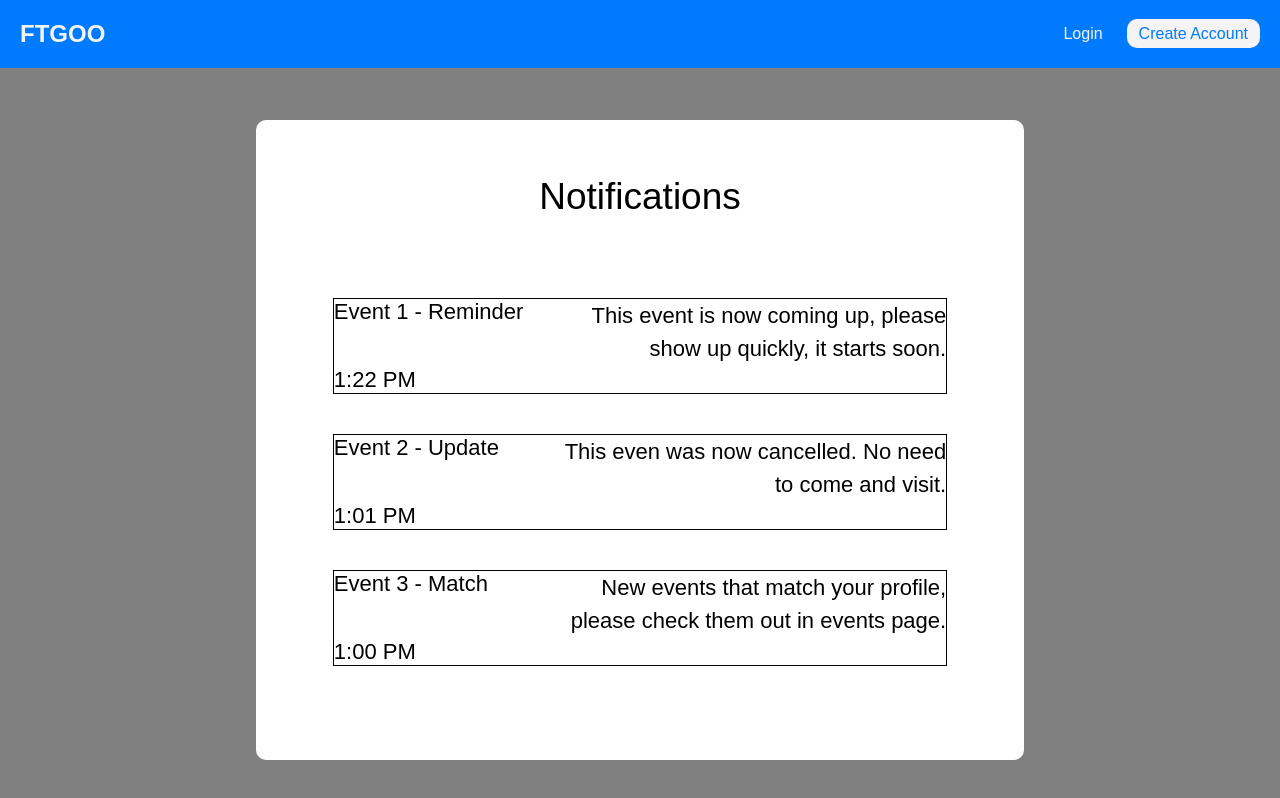
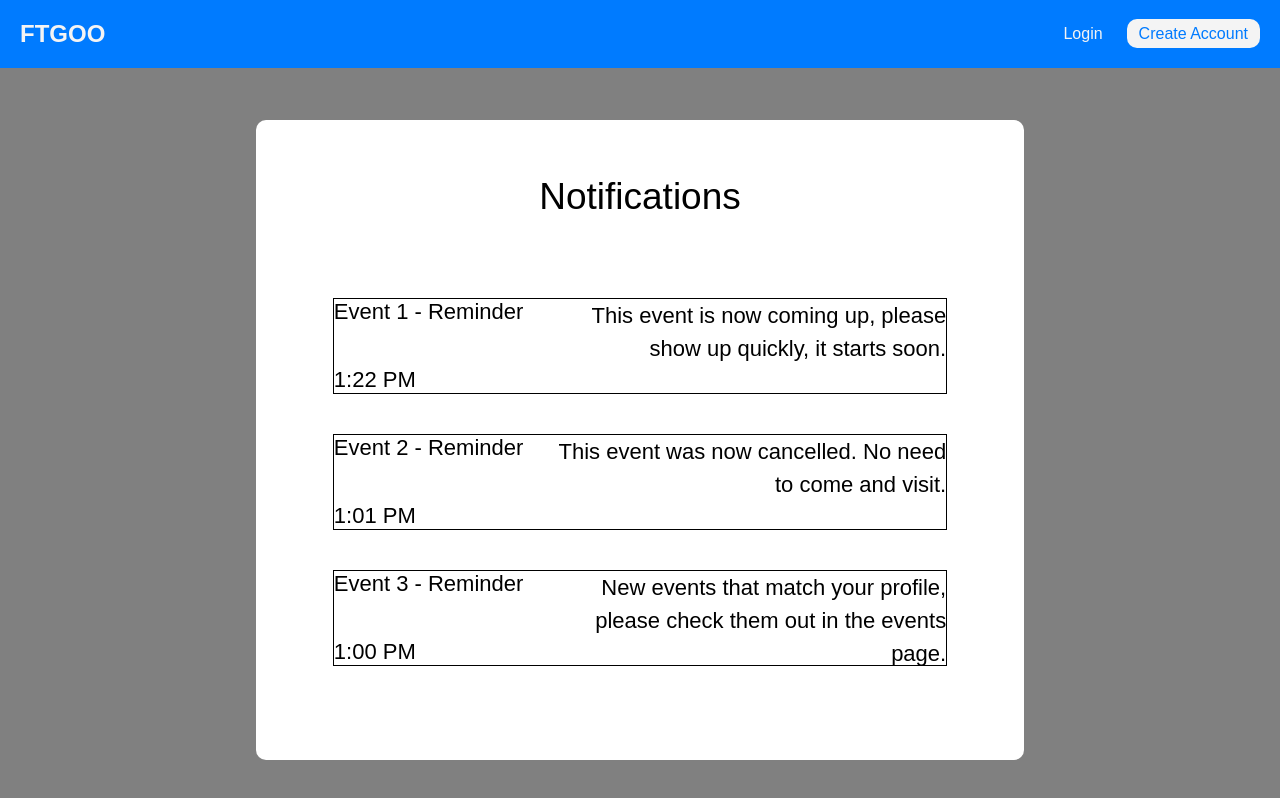
Before and after one commit to Sterling-Gore/COSC4353, a Next.js app in the folder ftgoo/: page /notifications in a window 1280 px wide. Built offline with nearby package versions, Linux system fonts and the light colour scheme.

Commit message:
Feat: added array mapping to notifications page

```diff
--- a/ftgoo/pages/notifications/index.js
+++ b/ftgoo/pages/notifications/index.js
@@ -1,6 +1,12 @@
 import React from "react";
 
 export default function Notifications() {
+  const notificationsArray = [
+    { eventNum: 1, time: "1:22 PM", eventStatus: "This event is now coming up, please show up quickly, it starts soon." },
+    { eventNum: 2, time: "1:01 PM", eventStatus: "This event was now cancelled. No need to come and visit." },
+    { eventNum: 3, time: "1:00 PM", eventStatus: "New events that match your profile, please check them out in the events page." },
+  ];
+
   return (
     <div style={styles.container}>
       <div style={styles.containerCover}>
@@ -19,41 +25,19 @@ export default function Notifications() {
             Notifications
           </p>
 
-          <div style={styles.eventContainer}>
+          {notificationsArray.map((notification) => (
+            <div style={styles.eventContainer} key={notification.eventNum}>
               <div style={styles.topLeftEventText}>
-                Event 1 - Reminder
+                Event {notification.eventNum} - Reminder
               </div>
               <div style={styles.bottomLeftEventText}>
-                1:22 PM
+                {notification.time}
               </div>
               <div style={styles.rightEventText}>
-                This event is now coming up, please show up quickly, it starts soon.
+                {notification.eventStatus}
               </div>
             </div>
-
-          <div style={styles.eventContainer}>
-            <div style={styles.topLeftEventText}>
-                Event 2 - Update
-            </div>
-            <div style={styles.bottomLeftEventText}>
-                1:01 PM
-            </div>
-            <div style={styles.rightEventText}>
-                This even was now cancelled. No need to come and visit.
-            </div>
-          </div>
-
-          <div style={styles.eventContainer}>
-            <div style={styles.topLeftEventText}>
-                Event 3 - Match
-            </div>
-            <div style={styles.bottomLeftEventText}>
-                1:00 PM
-            </div>
-            <div style={styles.rightEventText}>
-                New events that match your profile, please check them out in events page.
-            </div>
-          </div>
+          ))}
         </div>
       </div>
     </div>
```
Lines whose indentation alone changed are shown as unchanged.
